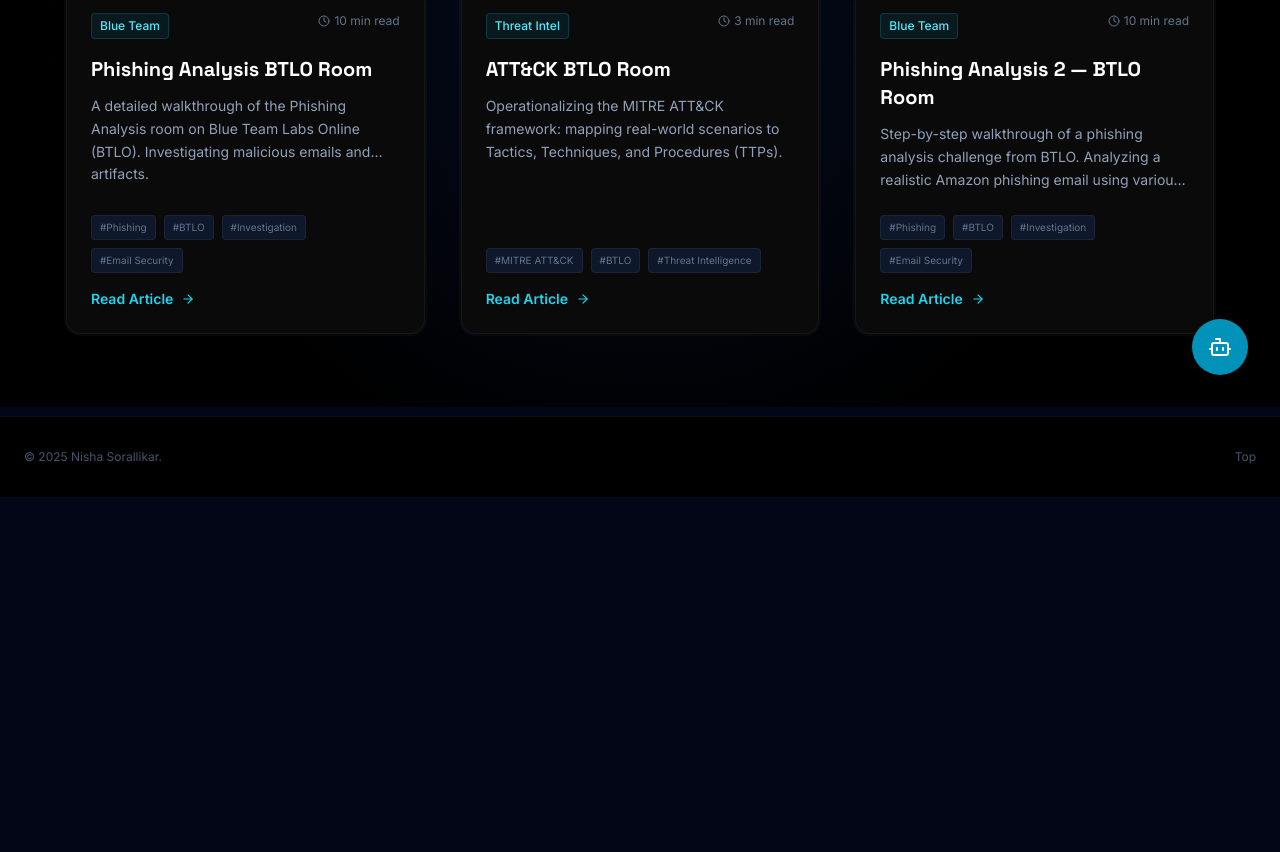
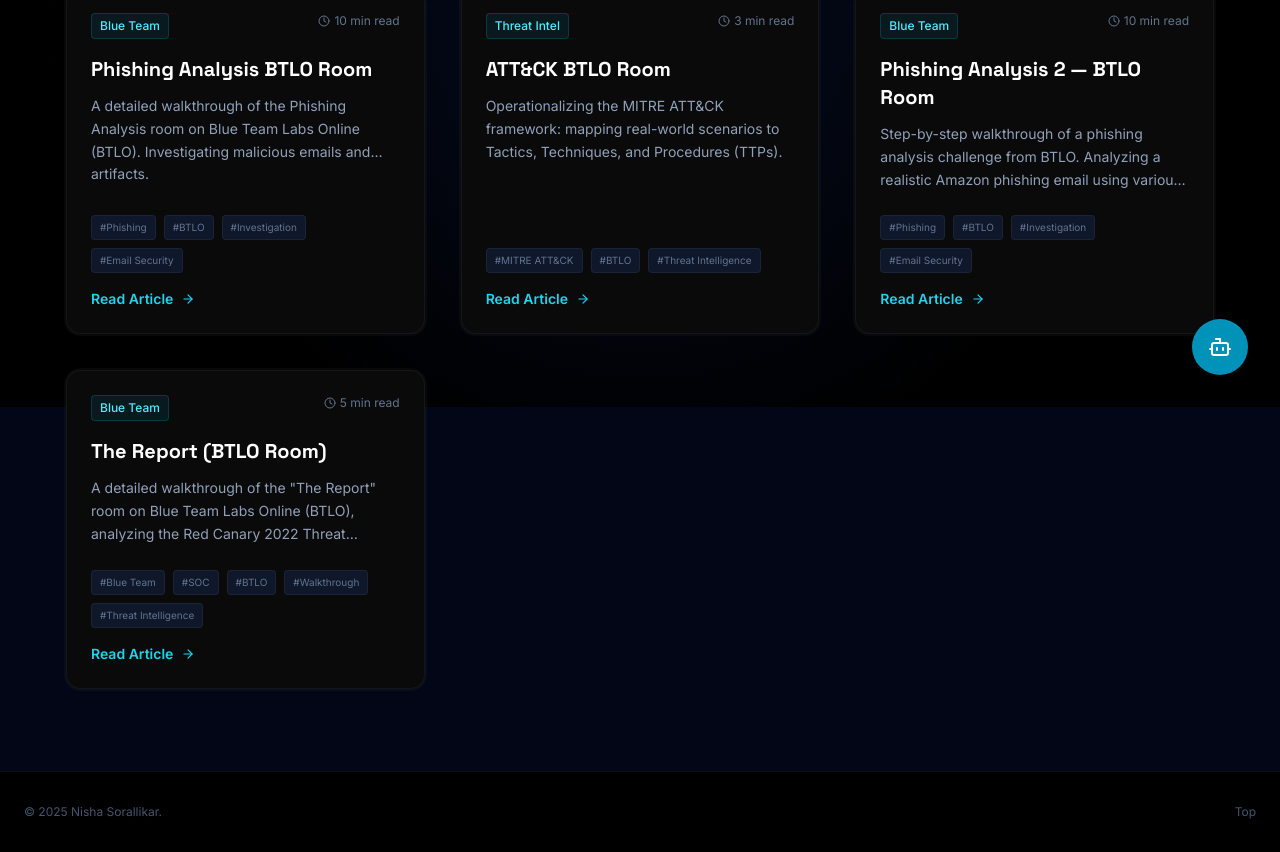
Before and after one commit to nishasorallikar/portfolio, a React (Vite) app: page /blog in a window 1280 px wide. Shown: the part 393-1245 px from the top of the page. Before the commit the page ends 890 px from the top, so only its background shows below. Built offline with nearby package versions, Linux system fonts and the light colour scheme.

Commit message:
Add 'The Report' blog post and new blog directory

```diff
--- /dev/null
+++ b/blog/the-report-btlo-room.md
@@ -0,0 +1,59 @@
+# The Report (BTLO Room)
+**Date:** Jan 28, 2026
+**Read Time:** 5 min read
+**Tags:** Cybersecurity, Blueteamlabs, Soc, Btlo, Walkthrough
+
+## Introduction
+The "The Report" room on Blue Team Labs Online (BTLO) involves analyzing the Red Canary 2022 Threat Detection Report. This walkthrough covers the investigation into attacker behaviors and how to extract actionable intelligence for a newly established SOC.
+
+## Scenario Overview
+You are an analyst in a newly established SOC. Your task is to study the 2022 threat report, identify attack patterns, and suggest security outcomes to better protect the organization.
+
+## Walkthrough
+
+### Q1: Java Logging Supply Chain Attack
+**Question:** Which vulnerability in a Java logging library caused a massive supply chain attack in late 2021?
+**Answer:** Log4j
+
+### Q2: Most Common MITRE Technique ID
+**Question:** What is the most common MITRE ATT&CK technique ID observed, affecting over 50% of customers?
+**Answer:** T1059 (Command and Scripting Interpreter)
+
+### Q3: Exchange Server Vulnerabilities
+**Question:** Which two Exchange Server vulnerabilities were widely exploited?
+**Answer:** ProxyLogon and ProxyShell
+
+### Q4: Zero-day Driver CVE for SYSTEM Access
+**Question:** What is the CVE for the zero-day driver vulnerability that allowed SYSTEM access (PrintNightmare)?
+**Answer:** CVE-2021-34527
+
+### Q5: Groups Leveraging SEO for Initial Access
+**Question:** Which two groups were observed leveraging SEO poisoning for initial access?
+**Answer:** Gootkit and Yellow Cockatoo
+
+### Q6: Parent Process for Malicious JS Execution
+**Question:** What is the common parent process for malicious JavaScript execution?
+**Answer:** wscript.exe
+
+### Q7: Precursors for Conti Ransomware Affiliates
+**Question:** Which three malware families were identified as precursors for Conti ransomware affiliates?
+**Answer:** Qbot, Bazar, and IcedID
+
+### Q8: Outdated Software Targeted by Coin Miners
+**Question:** Which two outdated software platforms were targeted by coin miners?
+**Answer:** JBoss and WebLogic
+
+### Q9: Ransomware Group Threatening DDoS
+**Question:** Which ransomware group is known for threatening DDoS attacks if ransoms are not paid?
+**Answer:** Fancy Lazarus
+
+### Q10: RDP Security Measure
+**Question:** What is the most effective security measure to secure RDP against attacks?
+**Answer:** MFA (Multi-Factor Authentication)
+
+## Key SOC Takeaways
+*   Enable MFA for RDP to prevent unauthorized access.
+*   Monitor for T1059 execution techniques.
+*   Detect `wscript.exe` spawning JavaScript files.
+*   Ensure regular patching of Exchange, JBoss, and WebLogic servers.
+*   Track affiliate-based ransomware precursors like Qbot and IcedID.
--- a/src/data/blogPosts.js
+++ b/src/data/blogPosts.js
@@ -82,5 +82,33 @@ export const blogPosts = [
                 </a>
             </div>
         `
+    },
+    {
+        id: 'the-report-btlo-room',
+        title: 'The Report (BTLO Room)',
+        excerpt: 'A detailed walkthrough of the "The Report" room on Blue Team Labs Online (BTLO), analyzing the Red Canary 2022 Threat Detection Report.',
+        date: 'Jan 28, 2026',
+        readTime: '5 min read',
+        category: 'Blue Team',
+        tags: ['Blue Team', 'SOC', 'BTLO', 'Walkthrough', 'Threat Intelligence'],
+        content: `
+            <h2>The Report (BTLO) Walkthrough</h2>
+            <p>This article documents my investigation into the "The Report" room on Blue Team Labs Online. The challenge involves analyzing the Red Canary 2022 Threat Detection Report to identify trends and actionable intelligence for a SOC.</p>
+
+            <p><strong>Key Findings:</strong></p>
+            <ul>
+                <li><strong>Log4j:</strong> Major supply chain vulnerability.</li>
+                <li><strong>T1059:</strong> Most common MITRE technique.</li>
+                <li><strong>PrintNightmare:</strong> Zero-day driver vulnerability.</li>
+            </ul>
+
+            <p>You can read the full detailed write-up on my Medium blog:</p>
+
+            <div class="my-8">
+                <a href="https://medium.com/@nishasorallikar/the-report-btlo-room-c247b3140d7c" target="_blank" rel="noopener noreferrer" class="inline-flex items-center gap-2 px-6 py-3 bg-white text-black font-bold rounded-lg hover:bg-cyan-400 transition-colors">
+                    Read on Medium <svg xmlns="http://www.w3.org/2000/svg" width="16" height="16" viewBox="0 0 24 24" fill="none" stroke="currentColor" stroke-width="2" stroke-linecap="round" stroke-linejoin="round"><path d="M18 13v6a2 2 0 0 1-2 2H5a2 2 0 0 1-2-2V8a2 2 0 0 1 2-2h6"></path><polyline points="15 3 21 3 21 9"></polyline><line x1="10" y1="14" x2="21" y2="3"></line></svg>
+                </a>
+            </div>
+        `
     }
 ];
```
